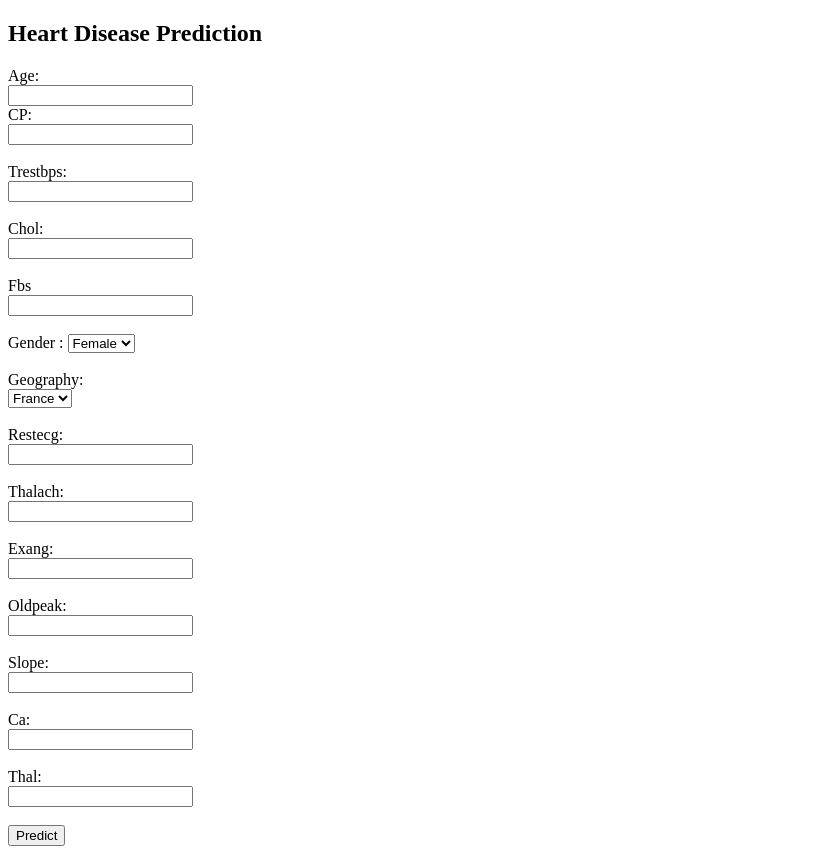
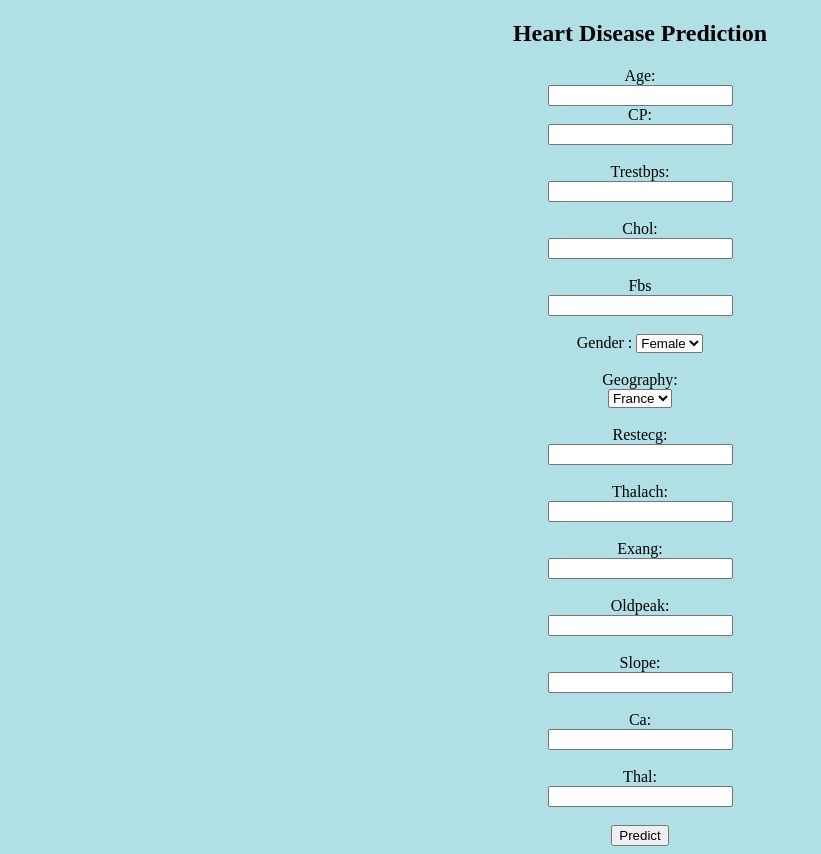
Before and after one commit to Shivam3040/simple_ml_model, a Flask app: page / in a window 1280 px wide. Shown: the whole page, without its empty margins (0-821 px from the left). Run offline with Flask 2, Linux system fonts and the light colour scheme.

Commit message:
Update index.html

```diff
--- a/templates/index.html
+++ b/templates/index.html
@@ -1,6 +1,7 @@
 <!DOCTYPE html>
 <html>
-<body>
+<body style="background-color:powderblue;">
+  <center>
 
 <h2>Heart Disease Prediction</h2>
 
@@ -46,6 +47,6 @@
 
   <input type="submit" value="Predict">
 </form>
-
+</center>
 </body>
 </html>
```
